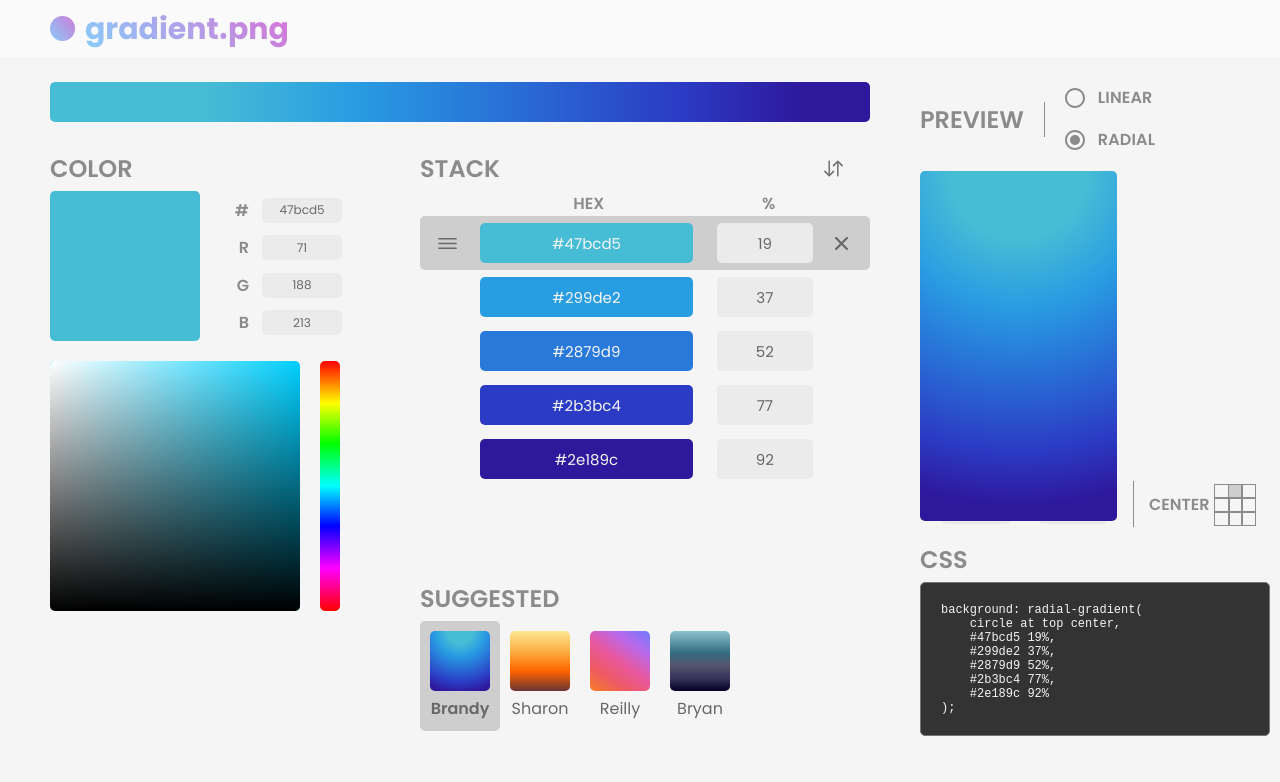
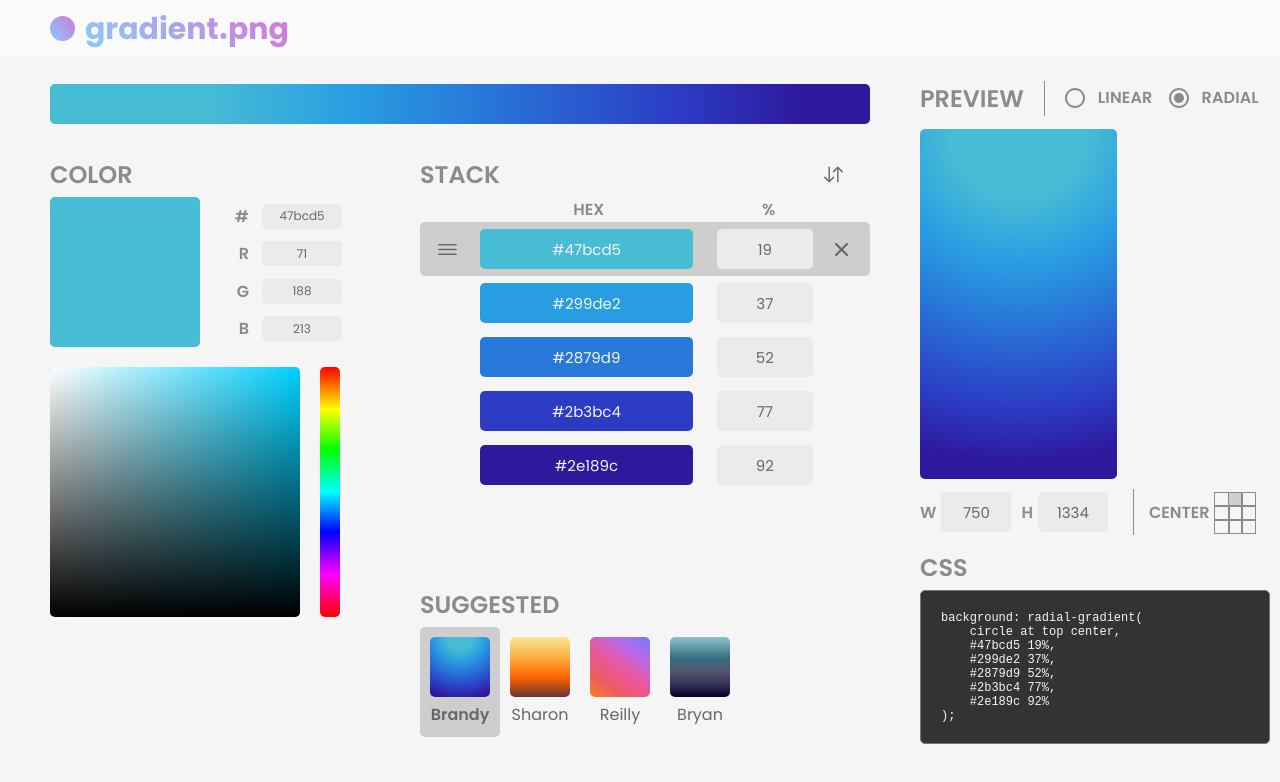
Before and after one commit to karenying/gradient.png, a React (Create React App) app: page / in a window 1280 px wide. Shown: the top 782 px of the page. Built offline with nearby package versions, Linux system fonts and the light colour scheme.

Commit message:
Fix production css bugs

```diff
--- a/src/App.css
+++ b/src/App.css
@@ -134,6 +134,7 @@ p {
 
 .MuiFormGroup-root {
     flex-direction: row !important;
+    flex-wrap: nowrap !important;
 }
 
 .MuiTypography-body1 {
--- a/src/Styles/Preview/Preview.css
+++ b/src/Styles/Preview/Preview.css
@@ -1,5 +1,5 @@
 .preview-container {
-    display: flex;
+    display: table;
     flex-direction: column;
     height: 450px;
     width: 350px;
@@ -20,6 +20,7 @@
     position: relative;
     height: 350px;
     width: 350px;
+    display: table;
 }
 
 .preview-interface {
```
